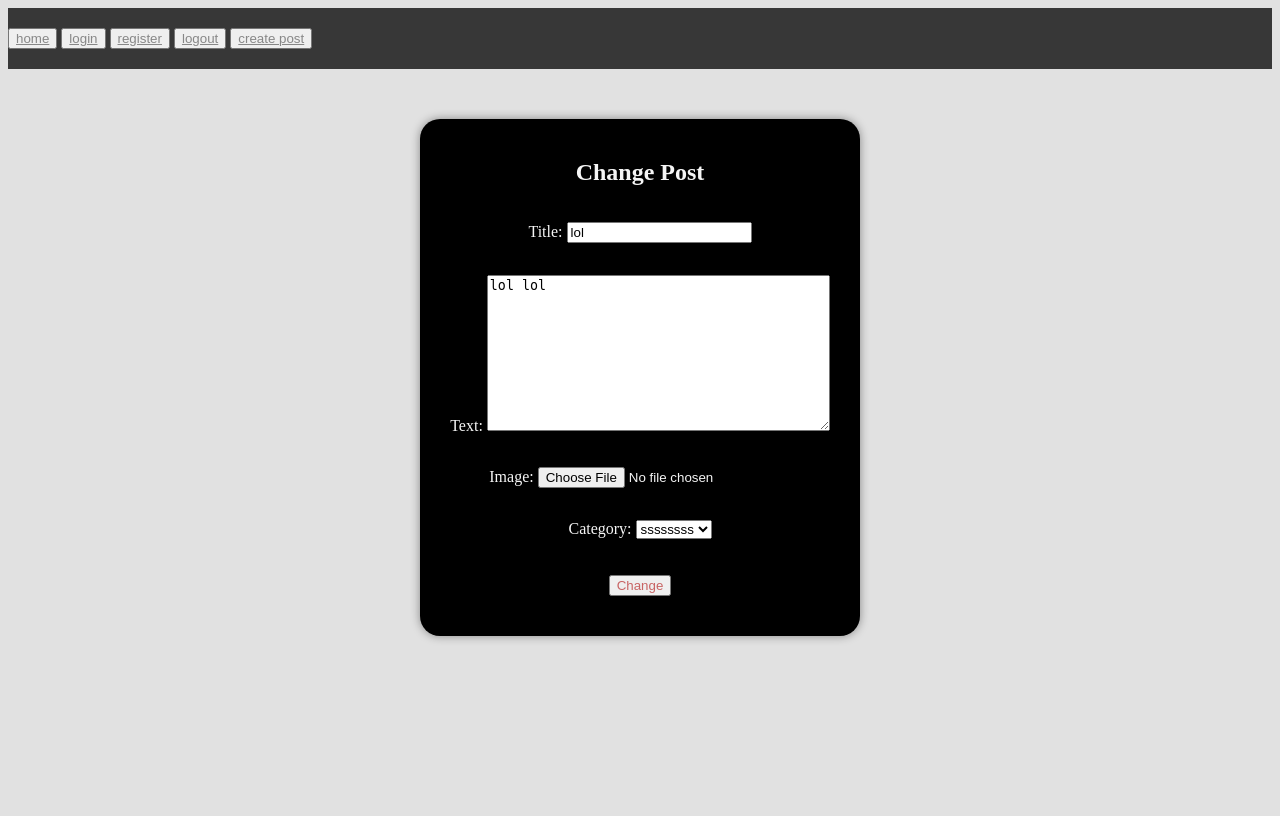
After one commit to SB1600Python/Dasha, a Django app: page /update/1/ in a window 1280 px wide. The commit adds this page. Run offline with Django 4.2, Linux system fonts and the light colour scheme; data comes from the database, SQL or seed files in the repository; both versions use the stored data as it was after the commit.

Commit message:
Add files via upload

```diff
--- a/Дар'я/web/Site/Site/urls.py
+++ b/Дар'я/web/Site/Site/urls.py
@@ -30,7 +30,10 @@ urlpatterns = [
     path('register', RegisterView.as_view(), name='register'),
     path('logout', logout_view, name='logout'),
     # path('createPost', create_post, name='create'),
-    path('create/', PostView.as_view(), name = 'create')
+    path('create/', PostView.as_view(), name = 'create'),
+    path('delete/<int:id>/', delete, name='post_delete'),
+    path('update/<int:id>/', update, name='post_update'),
+    path('chat/', chat, name='chat')
 ]
 
 if settings.DEBUG:
--- a/Дар'я/web/Site/blog/admin.py
+++ b/Дар'я/web/Site/blog/admin.py
@@ -1,6 +1,7 @@
 from django.contrib import admin
-from blog.models import Post, Category
+from blog.models import Post, Category, Message
 
 # Register your models here.
 admin.site.register(Post)
 admin.site.register(Category)
+admin.site.register(Message)
--- a/Дар'я/web/Site/blog/forms.py
+++ b/Дар'я/web/Site/blog/forms.py
@@ -1,8 +1,13 @@
 from django import forms
-from blog.models import Post
+from blog.models import Post, Message
 
 
 class PostForm(forms.ModelForm):
     class Meta:
         model = Post
         fields = ('title', 'text', 'image', 'category')
+
+class ChatForm(forms.ModelForm):
+    class Meta:
+        model = Message
+        fields = ('author', 'text')
--- a/Дар'я/web/Site/blog/models.py
+++ b/Дар'я/web/Site/blog/models.py
@@ -1,11 +1,13 @@
 from django.db import models
 from django.urls import reverse
+from django.contrib.auth.models import User
 
 
 # Create your models here.
 class Post(models.Model):
     title = models.CharField(max_length=225)
     text = models.TextField()
+    author = models.ForeignKey(User, on_delete=models.CASCADE, null=True, blank=True)
     p = models.ForeignKey('Pl', on_delete=models.PROTECT, null=True, blank=True)
     image = models.ImageField(upload_to='photos/%Y/%m/%d', null=True, blank=True)
     category = models.ForeignKey('Category', on_delete=models.PROTECT, null=True)
@@ -22,3 +24,10 @@ class Category(models.Model):
 
     def __str__(self):
         return self.name
+
+class Pl(models.Model):
+    name = models.CharField(max_length=25)
+
+class Message(models.Model):
+    author = models.ForeignKey(User, on_delete=models.PROTECT, default="Anonim")
+    text = models.TextField()
--- a/Дар'я/web/Site/blog/templates/base.html
+++ b/Дар'я/web/Site/blog/templates/base.html
@@ -18,6 +18,7 @@
                     <button><a type="submit" href="{% url 'register' %}">register</a></button>
                     {% endif %}
                     <button><a type="submit" href="{% url 'logout' %}">logout</a></button>
+                    <button><a type="submit" href="{% url 'create' %}">create post</a></button>
                 </div>
             </div>
         </nav>
--- a/Дар'я/web/Site/blog/templates/index.html
+++ b/Дар'я/web/Site/blog/templates/index.html
@@ -8,7 +8,10 @@
             {% autoescape off %}
             <p>{{ post.text|linebreaks|truncatewords:5}}</p>
             {% endautoescape %}
+            {{ post.id }}
             <a href="{% url 'detail' post.pk %}"><button>Перейти</button></a>
+            <a href="{% url 'post_update' post.id %}"><button>Відредагувати</button></a>
+            <a href="{% url 'post_delete' post.id %}"><button>Видалити</button></a>
             <hr>
         </li>
     {% endfor %}
--- /dev/null
+++ b/Дар'я/web/Site/blog/templates/update.html
@@ -0,0 +1,11 @@
+{% extends 'base.html' %}
+
+{% block title %}Update{% endblock %}
+{% block content %}
+    <form class="log" method="post">
+        <h2>Change Post</h2>
+        {% csrf_token %}
+        {{ form.as_p }}
+        <button type="submit" style="margin: 20px;">Change</button>
+    </form>
+{% endblock %}
--- a/Дар'я/web/Site/blog/views.py
+++ b/Дар'я/web/Site/blog/views.py
@@ -1,4 +1,4 @@
-from django.shortcuts import render, redirect, HttpResponseRedirect
+from django.shortcuts import render, redirect, HttpResponseRedirect, get_object_or_404
 from blog.models import Post
 from django.contrib.auth.forms import UserCreationForm, AuthenticationForm
 from django.contrib.auth import authenticate, login, logout
@@ -6,7 +6,7 @@ from django.core.paginator import Paginator, EmptyPage, PageNotAnInteger
 from django.views import View
 from django.contrib.auth.mixins import LoginRequiredMixin
 from django.views.generic import CreateView
-from blog.forms import PostForm
+from blog.forms import PostForm, ChatForm
 
 # Create your views here.
 def home(request):
@@ -79,3 +79,27 @@ def delete(request, id):
         return redirect('home')
     except:
         return HttpResponseRedirect('/')
+
+def update(request, id):
+    try:
+        post = get_object_or_404(Post, id=id)
+
+        if request.method == 'GET':
+            form = PostForm(instance=post)
+            if request.user is not post.author:
+                return render(request, 'update.html', {'form': form})
+
+        if request.method == 'POST':
+            form = PostForm(request.POST, instance=post)
+            if form.is_valid():
+                form.save()
+                return redirect('home')
+
+    except Exception as e:
+        print(e)
+
+def chat(request):
+    if request.method == 'GET':
+        form = ChatForm()
+        messages = Message.objects.all()
+        return redirect(request, 'chat.html', {'form' : form, 'message' : messages})
```
Also changed, not shown: Дар'я/web/Site/blog/templates/chat.html (added, +17 -0 lines), Дар'я/web/Site/blog/migrations/0006_pl_post_author_post_p.py (added), Дар'я/web/Site/blog/migrations/0007_message.py (added), Дар'я/web/Site/blog/migrations/0008_alter_message_author.py (added), Дар'я/web/Site/db.sqlite3.
